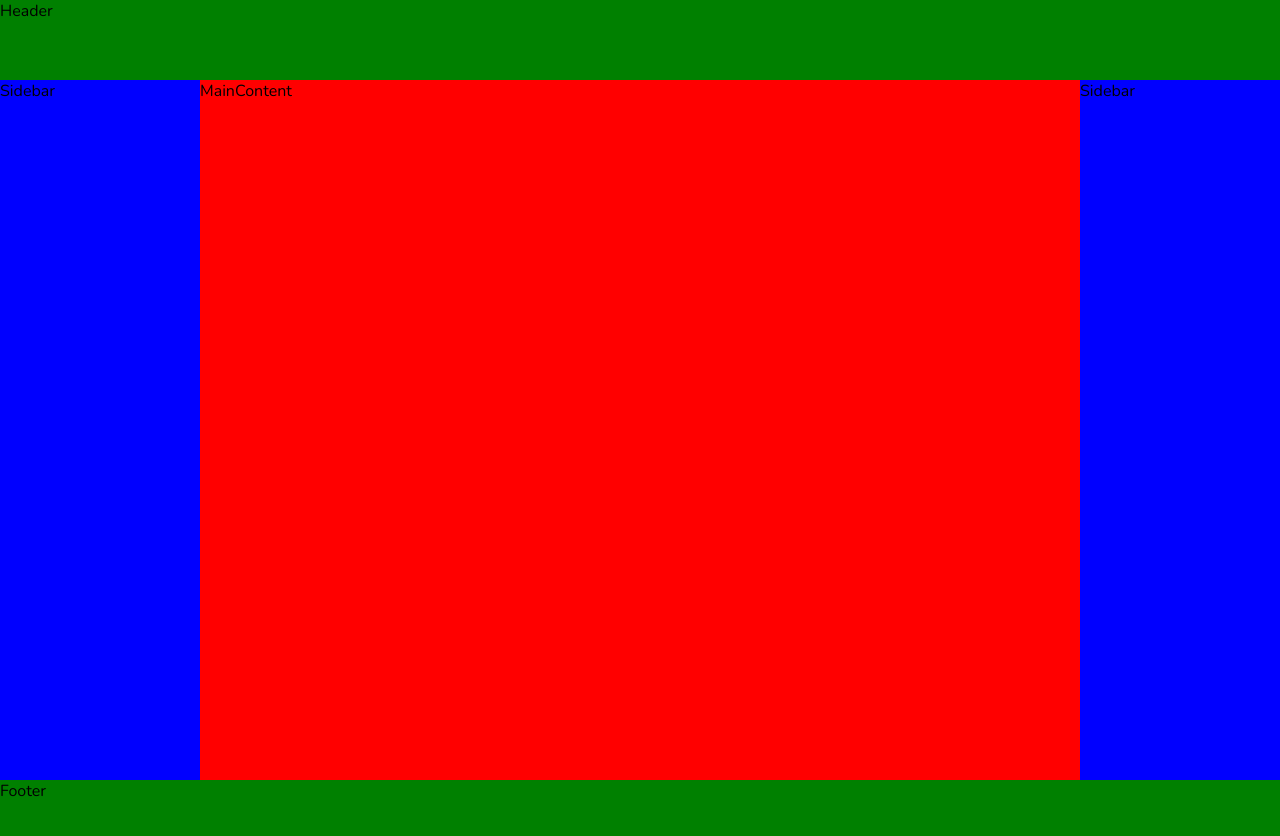
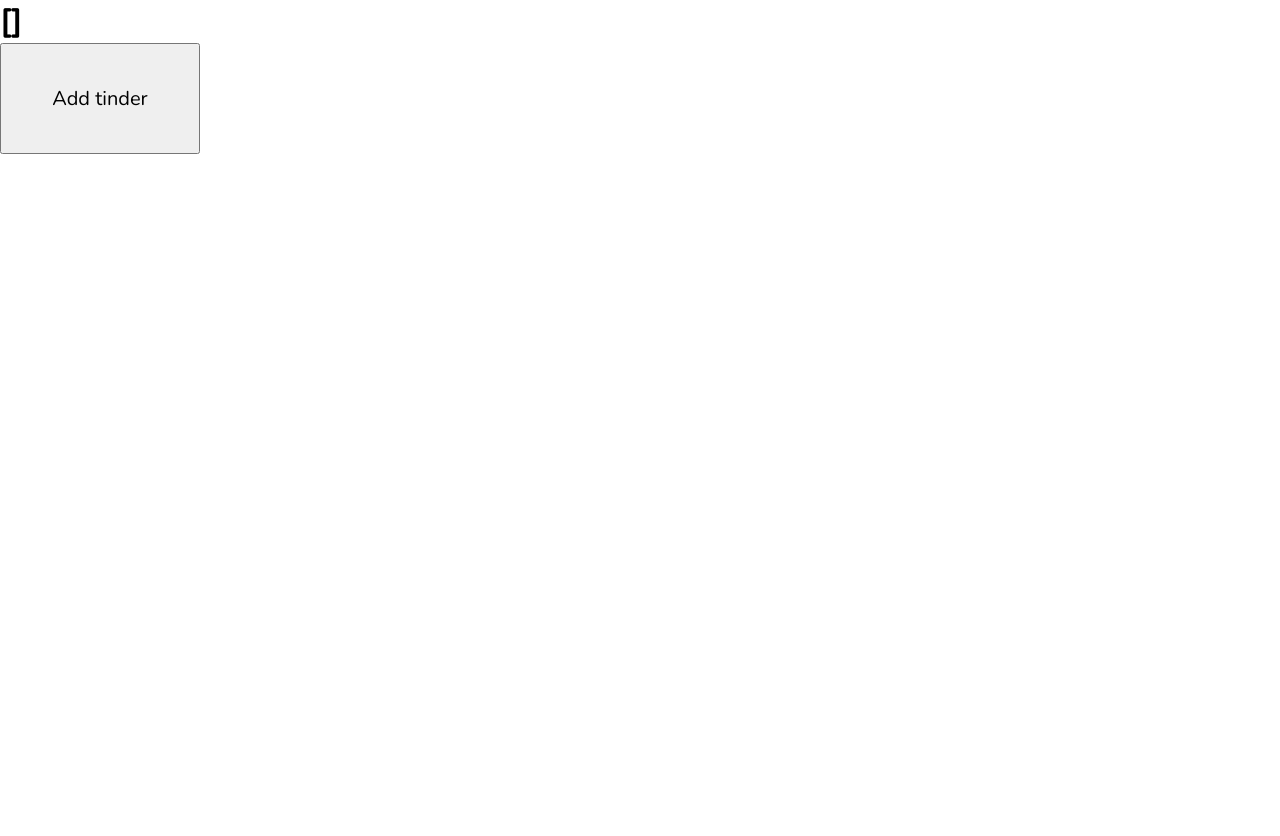
Before and after one commit to showmarker90/cijs92, a React (Vite) app: page / in a window 1280 px wide. Shown: the top 836 px of the page. After the commit the page ends 800 px from the top, so only its background shows below. Built offline with nearby package versions, Linux system fonts and the light colour scheme.

Commit message:
add day 5

```diff
--- a/src/App.jsx
+++ b/src/App.jsx
@@ -1,21 +1,18 @@
-import "./App.css";
-import Footer from "./components/Footer";
-import Header from "./components/Header";
-import MainContent from "./components/MainContent";
-import Sidebar from "./components/Sidebar";
+import React, { useState } from "react";
 
-function App() {
+const App = () => {
+  const [tinder, setTinder] = useState([]);
+  const onAddTinder = () => {
+    const name = prompt("Enter name you want to date?");
+
+    setTinder([...tinder, name]);
+  };
   return (
     <div>
-      <Header />
-      <div className="body">
-        <Sidebar />
-        <MainContent />
-        <Sidebar />
-      </div>
-      <Footer />
+      <h1>{JSON.stringify(tinder)}</h1>
+      <button onClick={onAddTinder}>Add tinder</button>
     </div>
   );
-}
+};
 
 export default App;
--- a/src/components/Footer.jsx
+++ /dev/null
@@ -1,7 +0,0 @@
-import React from "react";
-
-const Footer = () => {
-  return <div className="footer">Footer</div>;
-};
-
-export default Footer;
--- a/src/components/Header.jsx
+++ /dev/null
@@ -1,7 +0,0 @@
-import React from "react";
-
-const Header = () => {
-  return <div className="header">Header</div>;
-};
-
-export default Header;
--- a/src/components/MainContent.jsx
+++ /dev/null
@@ -1,7 +0,0 @@
-import React from "react";
-
-const MainContent = () => {
-  return <div className="main-content">MainContent</div>;
-};
-
-export default MainContent;
--- a/src/components/Sidebar.jsx
+++ /dev/null
@@ -1,7 +0,0 @@
-import React from "react";
-
-const Sidebar = () => {
-  return <div className="sidebar">Sidebar</div>;
-};
-
-export default Sidebar;
--- a/src/index.css
+++ b/src/index.css
@@ -4,3 +4,10 @@
     box-sizing: border-box;
     font-family: 'Nunito', sans-serif;
 }
+
+button{
+    width: 200px;
+    padding: 40px 0px;
+    text-align:  center;
+    font-size: 20px;
+}
```
Also changed, not shown: src/component/Counter.jsx (added, +38 -0 lines), src/components/Another.jsx (deleted, +0 -7 lines), 1 other file (tests, documents, lock files or other folders).
